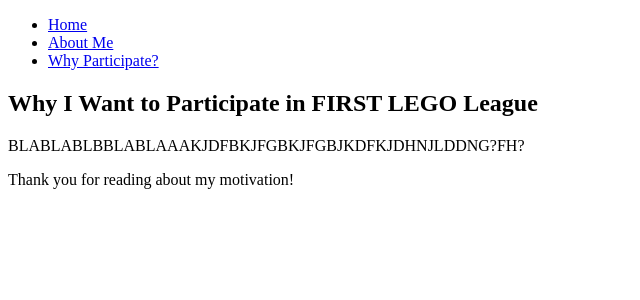
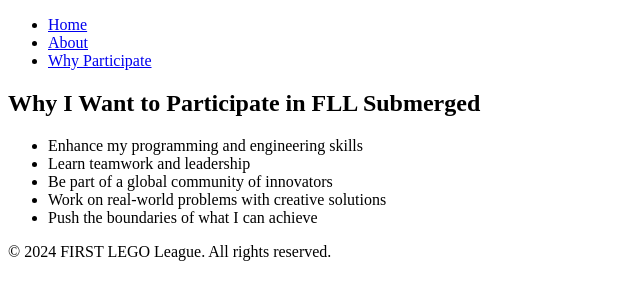
Before and after one commit to Salmahamraouiii/website, a plain HTML site: page participate.html in a window 1280 px wide. Shown: the whole page, without its empty margins (0-640 px from the left). Drawn offline with Linux system fonts and the light colour scheme.

Commit message:
Update participate.html

```diff
--- a/participate.html
+++ b/participate.html
@@ -3,30 +3,39 @@
 <head>
     <meta charset="UTF-8">
     <meta name="viewport" content="width=device-width, initial-scale=1.0">
-    <title>Why Participate?</title>
+    <title>Why Participate in FLL</title>
     <link rel="stylesheet" href="styles.css">
 </head>
 <body>
-    <!-- Navbar -->
-    <nav>
-        <ul>
-            <li><a href="index.html" class="nav-link">Home</a></li>
-            <li><a href="about.html" class="nav-link">About Me</a></li>
-            <li><a href="participate.html" class="nav-link">Why Participate?</a></li>
-        </ul>
-    </nav>
+    <header>
+        <nav>
+            <ul>
+                <li><a href="index.html">Home</a></li>
+                <li><a href="about.html">About</a></li>
+                <li><a href="participate.html">Why Participate</a></li>
+            </ul>
+        </nav>
+    </header>
 
-    <!-- Why Participate Section -->
-    <section class="participate-section">
-        <h1>Why I Want to Participate in FIRST LEGO League</h1>
-        <p>BLABLABLBBLABLAAAKJDFBKJFGBKJFGBJKDFKJDHNJLDDNG?FH?</p>
-    </section>
+    <main>
+        <section class="participate">
+            <div class="participate-content">
+                <h1>Why I Want to Participate in FLL Submerged</h1>
+                <ul>
+                    <li>Enhance my programming and engineering skills</li>
+                    <li>Learn teamwork and leadership</li>
+                    <li>Be part of a global community of innovators</li>
+                    <li>Work on real-world problems with creative solutions</li>
+                    <li>Push the boundaries of what I can achieve</li>
+                </ul>
+            </div>
+        </section>
+    </main>
 
-    <!-- Footer -->
     <footer>
-        <p>Thank you for reading about my motivation!</p>
+        <p>&copy; 2024 FIRST LEGO League. All rights reserved.</p>
     </footer>
 
-    <script src="script.js"></script>
+    <script src="scripts.js"></script>
 </body>
 </html>
```
